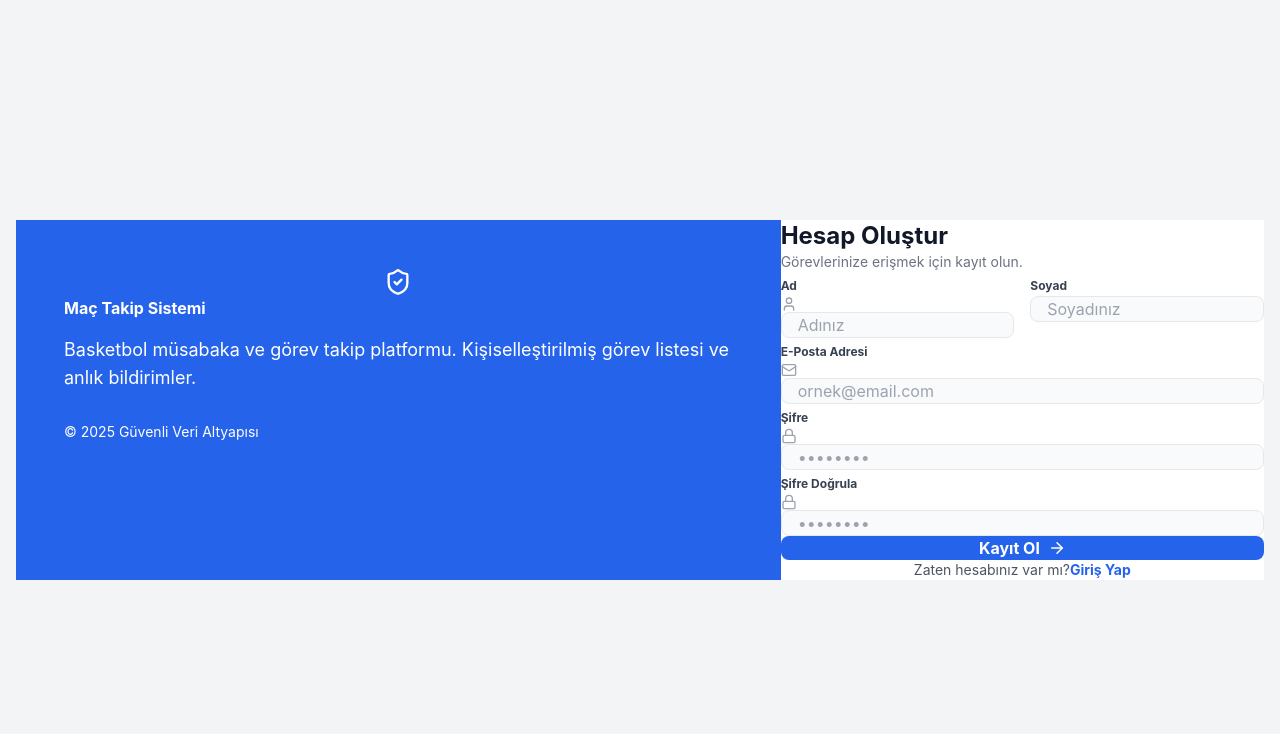
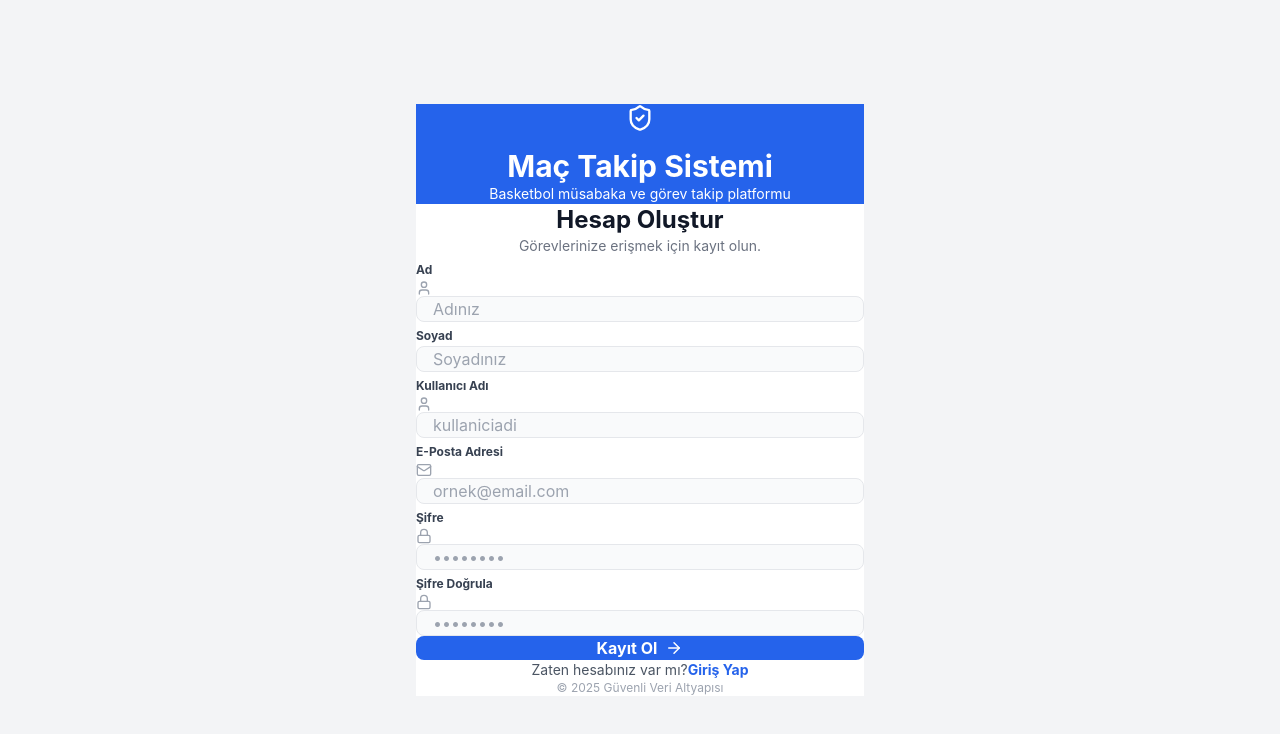
Before and after one commit to rgurses9/mactakibi, a React (Vite) app: page / in a window 1280 px wide. Both pictures are taken after a click on the button "Kayıt Ol". Shown: the top 734 px of the page. Built offline with nearby package versions, Linux system fonts and the light colour scheme; no server answers.

Commit message:
güncelle

```diff
--- a/App.tsx
+++ b/App.tsx
@@ -338,7 +338,7 @@ const App: React.FC = () => {
     const pastMatchCount = pastMatches.length;
 
     // Check if logged in user is admin
-    const isAdmin = user?.email === 'admin@mactakip.com';
+    const isAdmin = user?.email === 'admin@admin.com';
 
     if (!authInitialized) {
         return <div className="min-h-screen flex items-center justify-center bg-[#f3f4f6] dark:bg-gray-900">
--- a/components/AdminPanel.tsx
+++ b/components/AdminPanel.tsx
@@ -134,7 +134,7 @@ const AdminPanel: React.FC<AdminPanelProps> = ({ isOpen, onClose, currentUserEma
                                         </tr>
                                     ) : (
                                         filteredUsers.map(user => {
-                                    const isAdmin = user.role === 'admin' || user.email === 'admin@mactakip.com';
+                                            const isAdmin = user.role === 'admin' || user.email === 'admin@admin.com';
                                             const isMe = currentUserEmail === user.email;
                                             const joinDate = user.createdAt ? new Date(user.createdAt) : null;
 
@@ -166,7 +166,7 @@ const AdminPanel: React.FC<AdminPanelProps> = ({ isOpen, onClose, currentUserEma
                                                                     <span className="text-xs font-semibold text-gray-700 dark:text-gray-200 flex items-center gap-1.5">
                                                                         <Calendar size={12} className="text-gray-400" />
                                                                         {joinDate.toLocaleDateString('tr-TR')}
-                                                                <span className="text-gray-400 font-normal">{joinDate.toLocaleTimeString('tr-TR', {hour: '2-digit', minute:'2-digit'})}</span>
+                                                                        <span className="text-gray-400 font-normal">{joinDate.toLocaleTimeString('tr-TR', { hour: '2-digit', minute: '2-digit' })}</span>
                                                                     </span>
                                                                     <span className="text-[10px] font-bold text-blue-600 dark:text-blue-400 mt-0.5 flex items-center gap-1">
                                                                         <Clock size={10} />
--- a/components/Auth.tsx
+++ b/components/Auth.tsx
@@ -15,6 +15,7 @@ const Auth: React.FC = () => {
   const [confirmPassword, setConfirmPassword] = useState('');
   const [firstName, setFirstName] = useState('');
   const [lastName, setLastName] = useState('');
+  const [username, setUsername] = useState('');
 
   const handleSubmit = async (e: React.FormEvent) => {
     e.preventDefault();
@@ -35,7 +36,7 @@ const Auth: React.FC = () => {
           throw new Error("Şifre en az 6 karakter olmalıdır.");
         }
 
-        await registerUser(email, password, firstName, lastName);
+        await registerUser(email, password, firstName, lastName, username);
         setVerificationSent(true);
         // Switch to login view is handled by changing component state, but since verificationSent is true, it shows that screen first.
         setIsLogin(true);
@@ -108,38 +109,32 @@ const Auth: React.FC = () => {
 
   return (
     <div className="min-h-screen flex items-center justify-center bg-[#f3f4f6] dark:bg-gray-900 p-4 transition-colors duration-300">
-      <div className="bg-white dark:bg-gray-800 rounded-2xl shadow-xl w-full max-w-4xl overflow-hidden flex flex-col md:flex-row min-h-[600px]">
+      <div className="bg-white dark:bg-gray-800 rounded-2xl shadow-xl w-full max-w-md overflow-hidden">
 
-        {/* Left Side - Banner */}
-        <div className="bg-blue-600 dark:bg-blue-800 md:w-1/2 p-12 text-white flex flex-col justify-between relative overflow-hidden transition-colors duration-300">
+        {/* Header Banner */}
+        <div className="bg-blue-600 dark:bg-blue-800 p-8 text-white text-center relative overflow-hidden transition-colors duration-300">
           <div className="relative z-10">
-             <div className="bg-white/20 w-12 h-12 rounded-lg flex items-center justify-center mb-6 backdrop-blur-sm">
+            <div className="bg-white/20 w-12 h-12 rounded-lg flex items-center justify-center mx-auto mb-4 backdrop-blur-sm">
               <ShieldCheck size={28} />
             </div>
-             <h1 className="text-4xl font-bold mb-4">Maç Takip Sistemi</h1>
-             <p className="text-blue-100 dark:text-blue-200 text-lg leading-relaxed">
-               Basketbol müsabaka ve görev takip platformu.
-               Kişiselleştirilmiş görev listesi ve anlık bildirimler.
+            <h1 className="text-3xl font-bold mb-2">Maç Takip Sistemi</h1>
+            <p className="text-blue-100 dark:text-blue-200 text-sm leading-relaxed">
+              Basketbol müsabaka ve görev takip platformu
             </p>
-          </div>
-
-          <div className="relative z-10 text-sm opacity-70">
-            &copy; 2025 Güvenli Veri Altyapısı
           </div>
 
           {/* Decorative Circles */}
           <div className="absolute top-[-50px] left-[-50px] w-48 h-48 bg-blue-500 rounded-full mix-blend-multiply filter blur-xl opacity-70 animate-blob"></div>
           <div className="absolute top-[-50px] right-[-50px] w-48 h-48 bg-blue-400 rounded-full mix-blend-multiply filter blur-xl opacity-70 animate-blob animation-delay-2000"></div>
-          <div className="absolute -bottom-8 left-20 w-48 h-48 bg-blue-500 rounded-full mix-blend-multiply filter blur-xl opacity-70 animate-blob animation-delay-4000"></div>
         </div>
 
-        {/* Right Side - Form */}
-        <div className="md:w-1/2 p-8 md:p-12 flex flex-col justify-center bg-white dark:bg-gray-800 transition-colors duration-300">
-          <div className="mb-8">
-            <h2 className="text-2xl font-bold text-gray-900 dark:text-white mb-2">
+        {/* Form Section */}
+        <div className="p-8 bg-white dark:bg-gray-800 transition-colors duration-300">
+          <div className="mb-6">
+            <h2 className="text-2xl font-bold text-gray-900 dark:text-white mb-2 text-center">
               {isLogin ? 'Tekrar Hoş Geldiniz' : 'Hesap Oluştur'}
             </h2>
-            <p className="text-gray-500 dark:text-gray-400 text-sm">
+            <p className="text-gray-500 dark:text-gray-400 text-sm text-center">
               {isLogin ? 'Devam etmek için lütfen giriş yapın.' : 'Görevlerinize erişmek için kayıt olun.'}
             </p>
           </div>
@@ -154,8 +149,8 @@ const Auth: React.FC = () => {
           <form onSubmit={handleSubmit} className="space-y-4">
 
             {!isLogin && (
-                <div className="flex gap-4">
-                    <div className="flex-1">
+              <div className="space-y-4">
+                <div>
                   <label className="block text-xs font-bold text-gray-700 dark:text-gray-300 mb-1">Ad</label>
                   <div className="relative">
                     <div className="absolute inset-y-0 left-0 pl-3 flex items-center pointer-events-none text-gray-400">
@@ -171,7 +166,7 @@ const Auth: React.FC = () => {
                     />
                   </div>
                 </div>
-                    <div className="flex-1">
+                <div>
                   <label className="block text-xs font-bold text-gray-700 dark:text-gray-300 mb-1">Soyad</label>
                   <div className="relative">
                     <input
@@ -181,6 +176,22 @@ const Auth: React.FC = () => {
                       onChange={(e) => setLastName(e.target.value)}
                       className="w-full px-4 py-2.5 bg-gray-50 dark:bg-gray-700 border border-gray-200 dark:border-gray-600 rounded-lg focus:ring-2 focus:ring-blue-500 focus:outline-none transition-all text-gray-900 dark:text-white placeholder-gray-400 dark:placeholder-gray-500"
                       placeholder="Soyadınız"
+                    />
+                  </div>
+                </div>
+                <div>
+                  <label className="block text-xs font-bold text-gray-700 dark:text-gray-300 mb-1">Kullanıcı Adı</label>
+                  <div className="relative">
+                    <div className="absolute inset-y-0 left-0 pl-3 flex items-center pointer-events-none text-gray-400">
+                      <User size={16} />
+                    </div>
+                    <input
+                      type="text"
+                      required
+                      value={username}
+                      onChange={(e) => setUsername(e.target.value)}
+                      className="pl-10 w-full px-4 py-2.5 bg-gray-50 dark:bg-gray-700 border border-gray-200 dark:border-gray-600 rounded-lg focus:ring-2 focus:ring-blue-500 focus:outline-none transition-all text-gray-900 dark:text-white placeholder-gray-400 dark:placeholder-gray-500"
+                      placeholder="kullaniciadi"
                     />
                   </div>
                 </div>
@@ -260,6 +271,7 @@ const Auth: React.FC = () => {
                   setError(null);
                   setFirstName('');
                   setLastName('');
+                  setUsername('');
                   setEmail('');
                   setPassword('');
                   setConfirmPassword('');
@@ -270,6 +282,10 @@ const Auth: React.FC = () => {
               </button>
             </p>
           </div>
+
+          <div className="mt-4 text-center text-xs text-gray-400">
+            © 2025 Güvenli Veri Altyapısı
+          </div>
         </div>
       </div>
     </div>
--- a/services/firebaseService.ts
+++ b/services/firebaseService.ts
@@ -65,7 +65,7 @@ export const subscribeToMatches = (
 
 export const getFirebaseAuth = () => auth;
 
-export const registerUser = async (email: string, password: string, firstName: string, lastName: string) => {
+export const registerUser = async (email: string, password: string, firstName: string, lastName: string, username: string) => {
   if (!auth || !db) throw new Error("Firebase servisleri başlatılamadı.");
 
   // 1. Create Auth User
@@ -83,12 +83,13 @@ export const registerUser = async (email: string, password: string, firstName: s
     await user.sendEmailVerification();
 
     // ADMIN CHECK: If email is the specific admin email, auto-approve and set role
-    const isAdminEmail = email.toLowerCase() === 'admin@mactakip.com';
+    const isAdminEmail = email.toLowerCase() === 'admin@admin.com';
 
     // 4. Create User Record in Database
     await db.ref('users/' + user.uid).set({
       firstName: firstName,
       lastName: lastName,
+      username: username,
       email: email,
       role: isAdminEmail ? 'admin' : 'user',
       isApproved: isAdminEmail ? true : false, // Admins auto-approved, others wait
```
Lines whose indentation alone changed are shown as unchanged.
